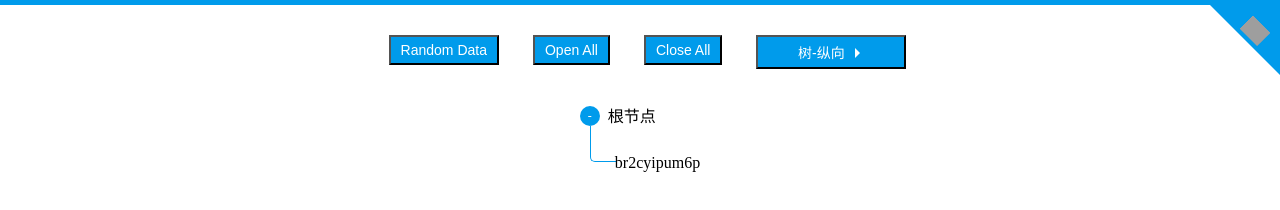
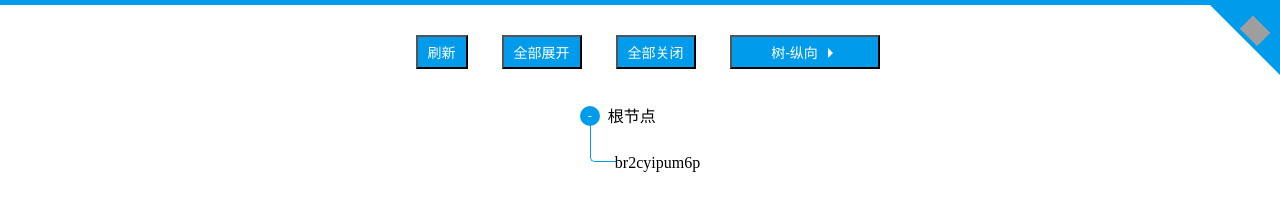
Before and after one commit to yaoxiaojuan/MindMap, a website: page src/html/index.html in a window 1280 px wide. Drawn offline with nearby package versions, Linux system fonts and the light colour scheme; files that its build step writes are made by us from their sources; grey boxes are pictures that could not be loaded; files whose address does not match are found by name.

Commit message:
reset operation button

```diff
--- a/src/html/index.html
+++ b/src/html/index.html
@@ -11,9 +11,9 @@
 </div>
 <div class="wrapper">
   <div class="operation">
-    <button class="btn m-l-15 m-r-15" id="random">Random Data</button>
-    <button class="btn m-l-15 m-r-15" id="open">Open All</button>
-    <button class="btn m-l-15 m-r-15" id="close">Close All</button>
+    <button class="btn m-l-15 m-r-15" id="random">刷新</button>
+    <button class="btn m-l-15 m-r-15" id="open">全部展开</button>
+    <button class="btn m-l-15 m-r-15" id="close">全部关闭</button>
     <div class="selector" id="types">
       <button class="selector__btn btn m-l-15 icon-arrow">树-纵向</button>
       <ul class="m-l-15 selector__options">
```
Also changed, not shown: index.html (+1 -1 lines).
